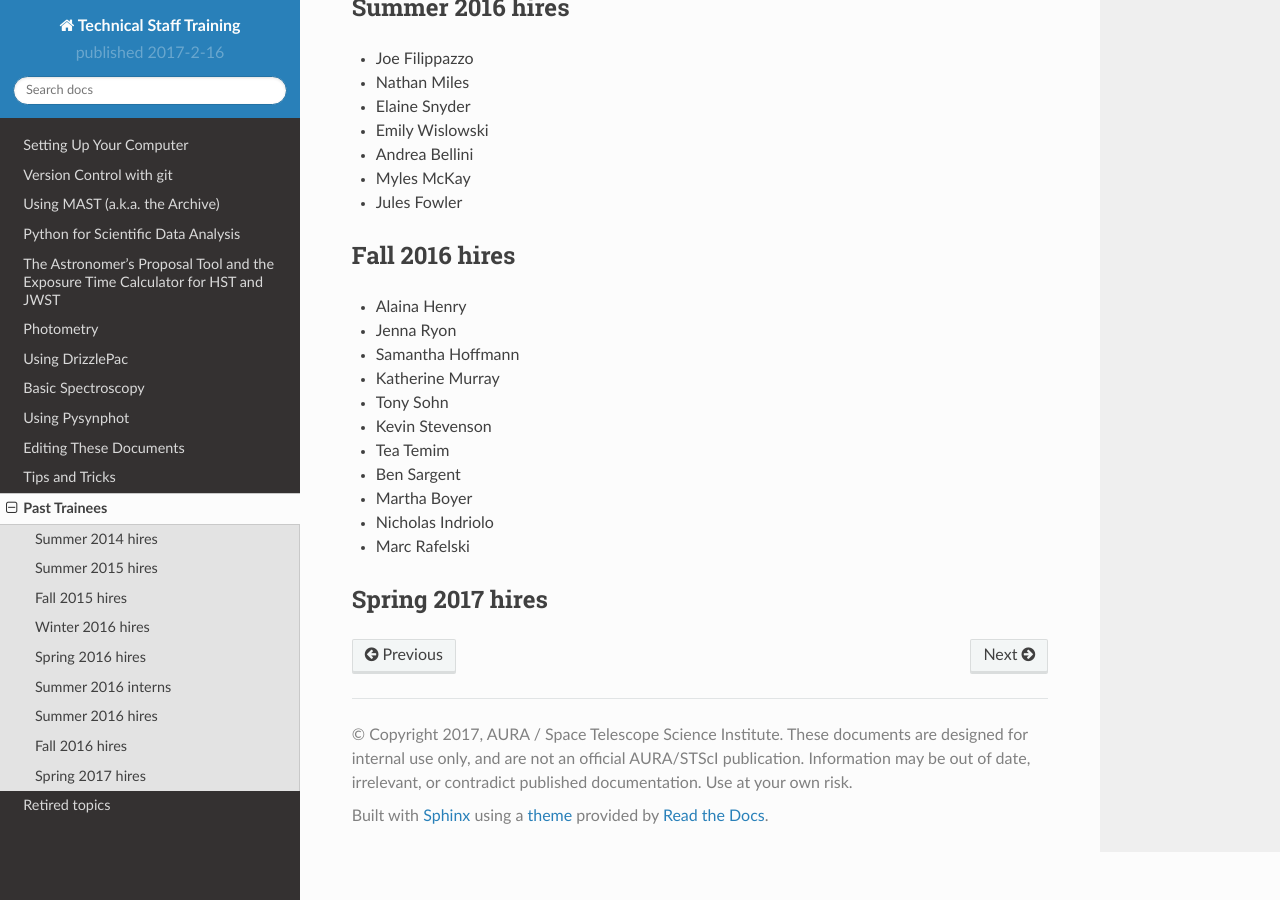
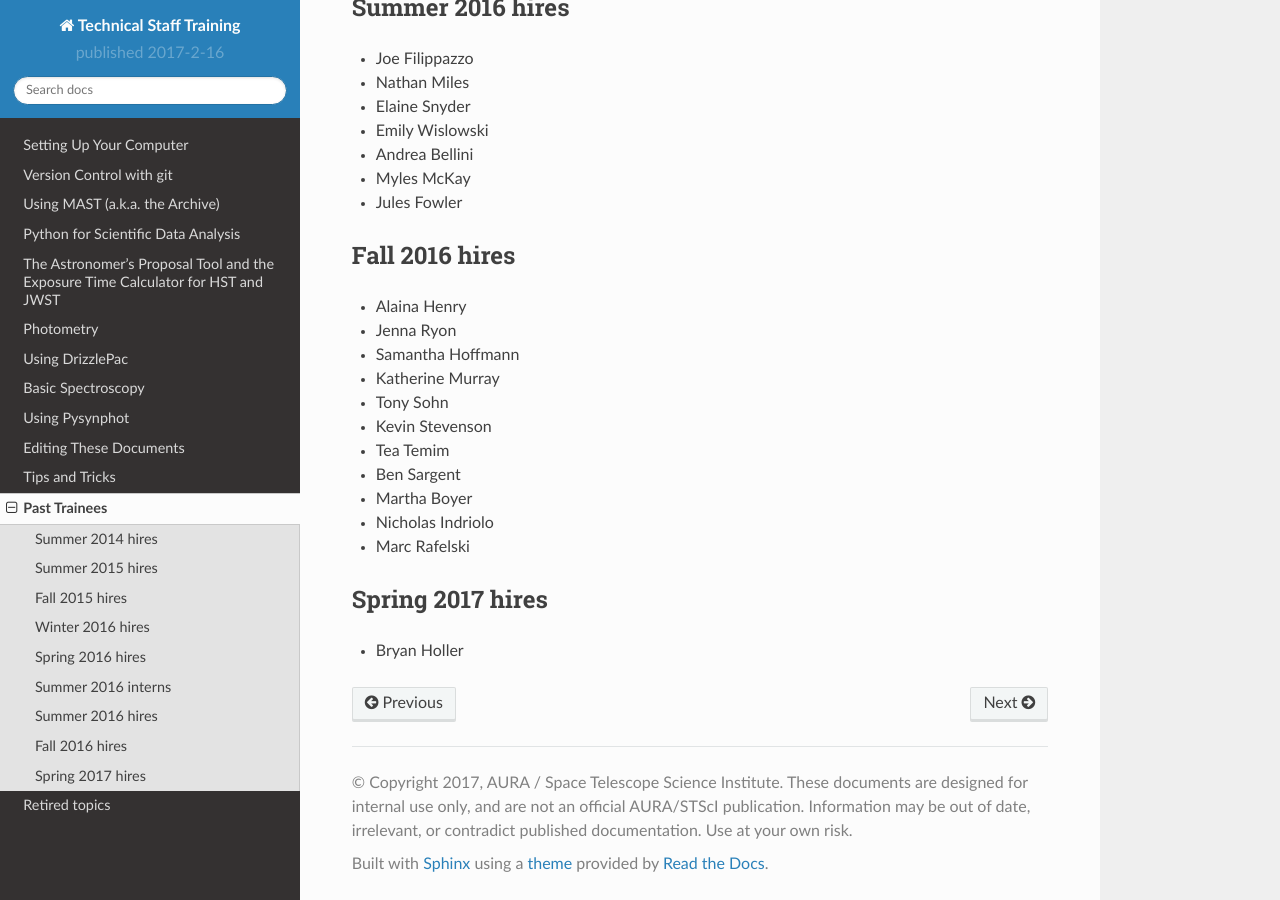
Before and after one commit to staceybright/training-library, a Sphinx documentation site: the page built from source/trainees.txt, in a window 1280 px wide and 900 px high, scrolled down 1225 px. Built offline with Sphinx 7.4.7 and the Read the Docs theme 2.0.0, drawn with Linux system fonts in a browser that asks for light colours.

Commit message:
Added my name to trainees.txt

```diff
--- a/source/trainees.txt
+++ b/source/trainees.txt
@@ -78,3 +78,5 @@ Fall 2016 hires
 
 Spring 2017 hires
 =================
+
+* Bryan Holler
```
